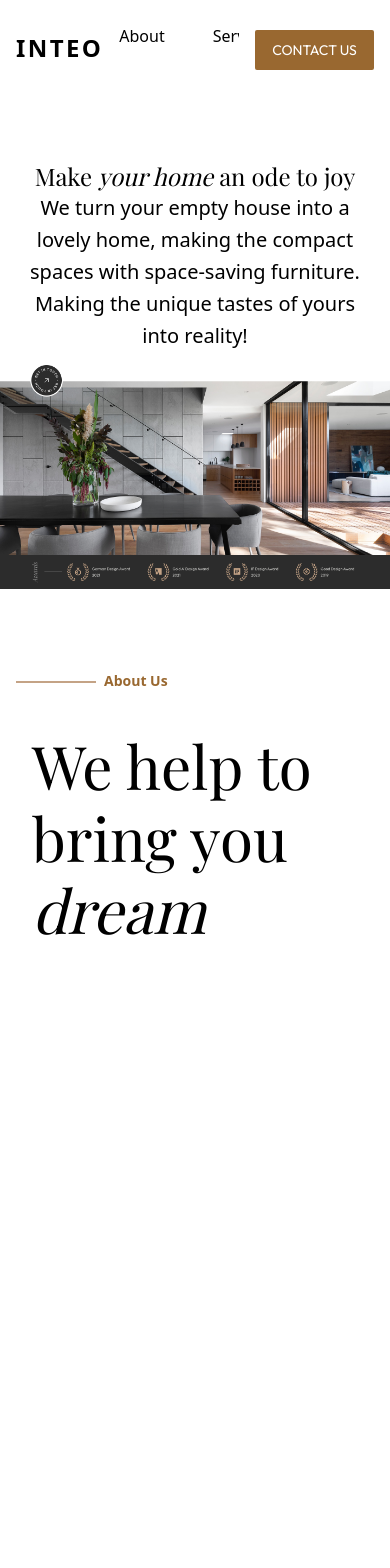
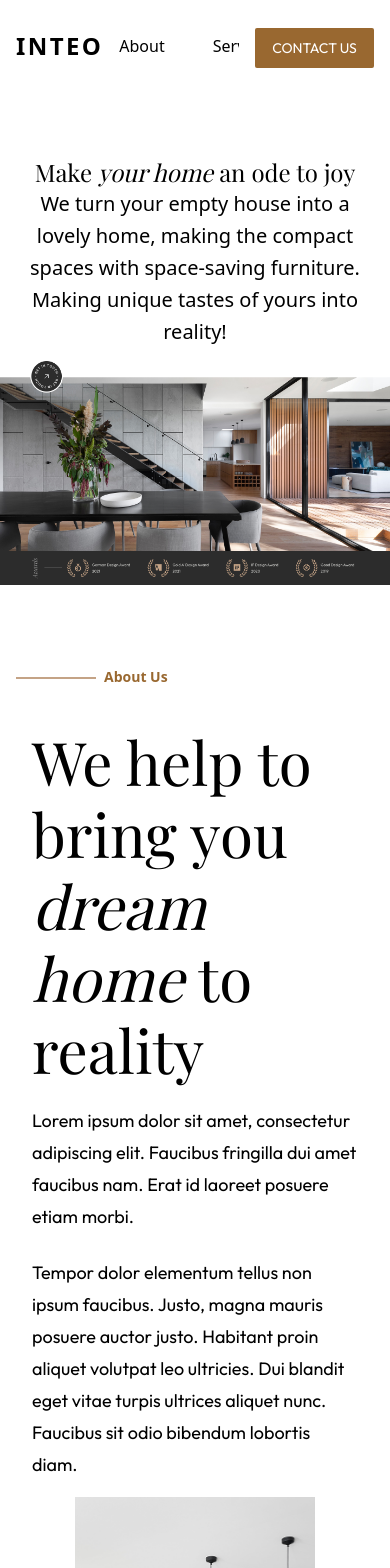
Before and after one commit to calbijul/f-end, a React (Vite) app in the folder helloWorld/: page / in a window 390 px wide. Shown: the top 1568 px of the page. Before the commit the page ends 940 px from the top, so only its background shows below. Built offline with nearby package versions, Linux system fonts and the light colour scheme.

Commit message:
make the footer stay at the bottom

```diff
--- a/helloWorld/src/pages/homepage.tsx
+++ b/helloWorld/src/pages/homepage.tsx
@@ -6,8 +6,8 @@ import PhotoCard from "../components/photoCard";
 const Homepage: FC = () => {
   return (
     <>
-      <div className="">
-        <header className="bg-white p-4 sm:px-8 md:px-16 lg:px-32 text-black flex justify-between items-center z-20 relative overflow-auto">
+      <div className="flex flex-col min-h-screen">
+        <header className="bg-white p-4 xs:px-4 sm:px-8 md:px-16 lg:px-32 text-black flex justify-between items-center z-20 relative overflow-auto">
           <h1 className="text-2xl sm:text-3xl font-bold tracking-widest text-black">
             INTEO
           </h1>
@@ -20,7 +20,7 @@ const Homepage: FC = () => {
               <p className="text-black font-medium hover:text-pm-300 py-2 px-4 cursor-pointer">
                 Services
               </p>
-              <p className="text-black font-medium hover:text-pm-300 py-2 px-4 cursor-pointer">
+              <p className="text-black font-medium hover:text-pm-300 py-2 px-4 cursor-pointer whitespace-nowrap">
                 Our Work
               </p>
             </div>
@@ -28,7 +28,7 @@ const Homepage: FC = () => {
           </nav>
         </header>
 
-        <main className="overflow-x-auto h-screen">
+        <main className="flex-grow overflow-x-auto">
           <div className="flex justify-center items-center mt-16">
             <h3 className="font-playfair text-2xl sm:text-3xl md:text-4xl lg:text-5xl text-center">
               Make <i>your home</i> an ode to joy
@@ -38,7 +38,7 @@ const Homepage: FC = () => {
           <div>
             <p className="text-body-xl-light break-words px-4 sm:px-8 md:px-16 lg:px-32 text-center">
               We turn your empty house into a lovely home, making the compact
-              spaces with space-saving furniture. Making the unique tastes of
+              spaces with space-saving furniture. Making unique tastes of
               yours into reality!
             </p>
           </div>
@@ -58,16 +58,16 @@ const Homepage: FC = () => {
             </span>
           </div>
 
-          <div className="flex px-4 sm:px-8 md:px-16 lg:px-32 mt-5 flex-col md:flex-row">
+          <div className="flex px-4 sm:px-8 md:px-16 lg:px-32 mt-5 flex-col md:flex-row justify-center">
             <div className="w-full md:w-1/2 p-4">
               <div>
-                <p className="font-playfair text-display-xl-regular">
+                <p className="font-playfair text-display-xl-regular ">
                   We help to bring you <i>dream home</i> to reality
                 </p>
               </div>
 
               <div>
-                <p className="font-outfit text-body-lg-light mt-5">
+                <p className="font-outfit text-body-lg-light mt-5 ">
                   Lorem ipsum dolor sit amet, consectetur adipiscing elit.
                   Faucibus fringilla dui amet faucibus nam. Erat id laoreet
                   posuere etiam morbi.
@@ -81,7 +81,7 @@ const Homepage: FC = () => {
               </div>
             </div>
 
-            <div className=" p-10 flex  ">
+            <div className="flex justify-center px-4">
               <PhotoCard size="sm" text="Hello World" image="img/Image1.png" />
             </div>
             <div className="flex justify-center items-center ">
@@ -136,7 +136,9 @@ const Homepage: FC = () => {
               </div>
             </div>
           </div>
+        </main>
 
+        <footer className="mt-auto">
           <div className="flex items-center px-4 sm:px-8 md:px-16 lg:px-32">
             <span className="w-full h-[1px] bg-pm-300 mt-[1px]"></span>
           </div>
@@ -157,7 +159,7 @@ const Homepage: FC = () => {
               </div>
             </div>
           </div>
-        </main>
+        </footer>
       </div>
     </>
   );
```
